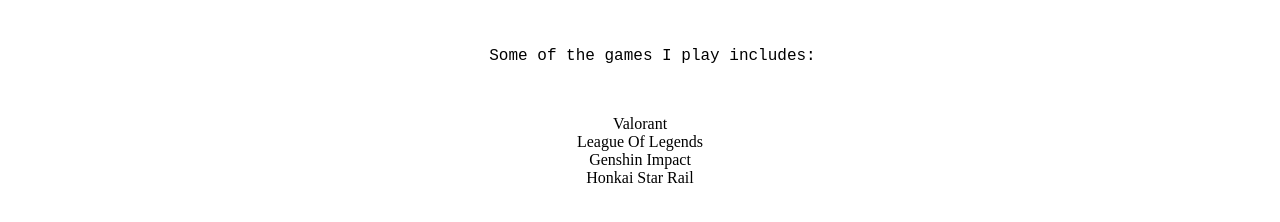
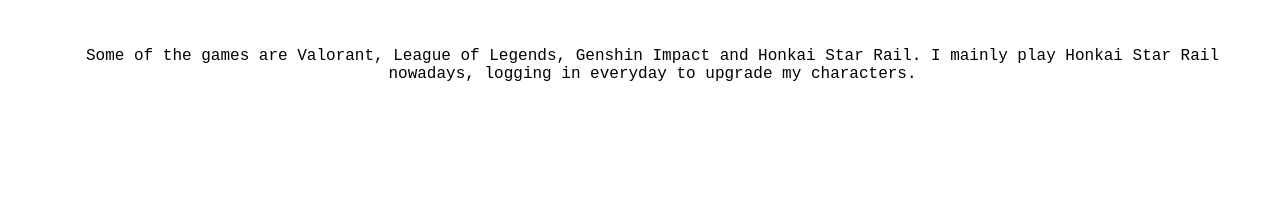
Before and after one commit to LouieEvelyn/FirstWebsite, a plain HTML site: page games.html in a window 1280 px wide. Shown: the part 172-394 px from the top of the page. Drawn offline with Linux system fonts and the light colour scheme.

Commit message:
Update games.html

```diff
--- a/games.html
+++ b/games.html
@@ -14,12 +14,7 @@
 			<li> <a href=socials.html>Socials</a> </li>
 		</ul>
 		<h1 class="center">Games I play</h1>
-		<p class="center">Some of the games I play includes:</p>
-		<ul2>
-			<li2> Valorant </li2>
-			<li2> League Of Legends </li2>
-			<li2> Genshin Impact </li2>
-			<li2> Honkai Star Rail </li2>
-		</ul2>
+		<p class="center">Some of the games are Valorant, League of Legends, Genshin Impact and Honkai Star Rail. I mainly play Honkai Star Rail nowadays, logging in everyday to upgrade my characters.</p>
+
 	</body>
 </html>
```
